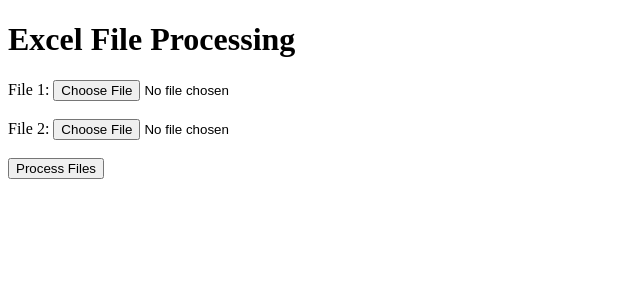
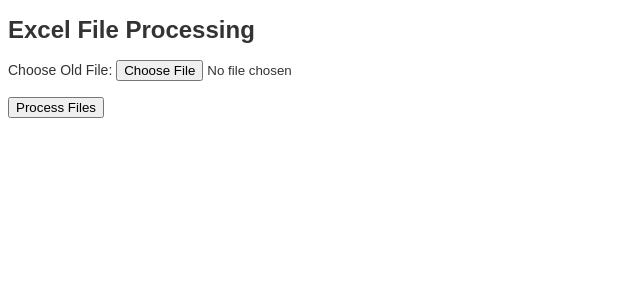
Before and after one commit to ygemara/calendar_project, a Flask app: page / in a window 1280 px wide. Shown: the top 300 px of the page, without its empty margins (0-640 px from the left). Run offline with Flask 3, Linux system fonts and the light colour scheme.

Commit message:
added working stylesheet link

```diff
--- a/app.py
+++ b/app.py
@@ -16,26 +16,26 @@ def index():
 def process():
     # Get the uploaded files from the request
     file1 = request.files['file1']
-    file2 = request.files['file2']
+    #file2 = request.files['file2']
 
     # Save the uploaded files to the server
     file1_path = 'uploads/' + file1.filename
-    file2_path = 'uploads/' + file2.filename
+    #file2_path = 'uploads/' + file2.filename
     file1.save(file1_path)
-    file2.save(file2_path)
+    #file2.save(file2_path)
 
     # Process the Excel files using a Python script
-    output_path, failed_rows_df = process_files(file1_path, file2_path)
+    output_path, failed_rows_df = process_files(file1_path)
 
     # Return the download link for the output file and render the template
     return render_template('result.html', output_path=output_path, failed_rows=failed_rows_df.to_dict(orient='records'))
 
 # Process the Excel files and generate the output file
-def process_files(file1_path, file2_path):
+def process_files(file1_path):
     # Read the Excel files using pandas
     df_old = pd.read_excel(file1_path, 1)
-    df_new = pd.read_excel(file2_path, 1)
-
+    df_new = pd.read_excel('uploads/Calendar Dates - 5784.xlsx', 1)
+    df_old.columns = [col.strip() for col in df_old.columns]
     # Perform your desired data transformations here
     # ...
     pattern = r"(Line \d+)"
@@ -54,7 +54,7 @@ def process_files(file1_path, file2_path):
 
     # Write the modified data to a new Excel file
     output_path = 'uploads/output.xlsx'
-    final_df.to_excel(output_path, index=False)
+
 
     risk_rows_table = final_df[final_df.char_limit < final_df.text_length]
     risk_rows_table['Reason'] = 'Character Limit Exceeded'
@@ -73,6 +73,8 @@ def process_files(file1_path, file2_path):
 
     #failed_rows_df.to_html(index=False)
     print(failed_rows)
+    final_df.drop(['row_value','text_length'], axis=1, inplace=True)
+    final_df.to_excel(output_path, index=False)
     return output_path, failed_rows_df
 
 
@@ -84,26 +86,3 @@ def download():
 
 if __name__ == '__main__':
     app.run()
-
-
-from flask import Flask, request, render_template, session, redirect
-import numpy as np
-import pandas as pd
-
-
-# app = Flask(__name__)
-#
-# df = pd.DataFrame({'A': [0, 1, 2, 3, 4],
-#                    'B': [5, 6, 7, 8, 9],
-#                    'C': ['a', 'b', 'c--', 'd', 'e']})
-#
-#
-# @app.route('/', methods=("POST", "GET"))
-# def html_table():
-#
-#     return render_template('simple.html',  tables=[df.to_html()])
-#
-#
-#
-# if __name__ == '__main__':
-#     app.run(host='0.0.0.0')
--- /dev/null
+++ b/static/style.css
@@ -0,0 +1,38 @@
+/* Font settings */
+body {
+  font-family: Arial, sans-serif;
+  font-size: 14px;
+  color: #333;
+}
+
+h1 {
+  font-size: 24px;
+  font-weight: bold;
+}
+
+p {
+  line-height: 1.5;
+}
+
+/* Table settings */
+table {
+  width: 100%;
+  border-collapse: collapse;
+  border: 1px solid #ccc;
+}
+
+th,
+td {
+  padding: 8px;
+  text-align: left;
+  border-bottom: 1px solid #ccc;
+}
+
+th {
+  background-color: #f5f5f5;
+  font-weight: bold;
+}
+
+tr:nth-child(even) {
+  background-color: #f9f9f9;
+}
--- a/templates/index.html
+++ b/templates/index.html
@@ -2,14 +2,15 @@
 <html>
 <head>
     <title>Excel File Processing</title>
+    <link rel="stylesheet" type="text/css" href="{{ url_for('static',filename='style.css') }}">
 </head>
 <body>
     <h1>Excel File Processing</h1>
     <form action="/process" method="post" enctype="multipart/form-data">
-        <label for="file1">File 1:</label>
+        <label for="file1">Choose Old File:</label>
         <input type="file" name="file1" id="file1"><br><br>
-        <label for="file2">File 2:</label>
-        <input type="file" name="file2" id="file2"><br><br>
+{#        <label for="file2">File 2:</label>#}
+{#        <input type="file" name="file2" id="file2"><br><br>#}
         <input type="submit" value="Process Files">
     </form>
 </body>
```
Also changed, not shown: templates/result.html (+15 -9 lines), templates/table_style.css (added, +25 -0 lines), 1 other file.
